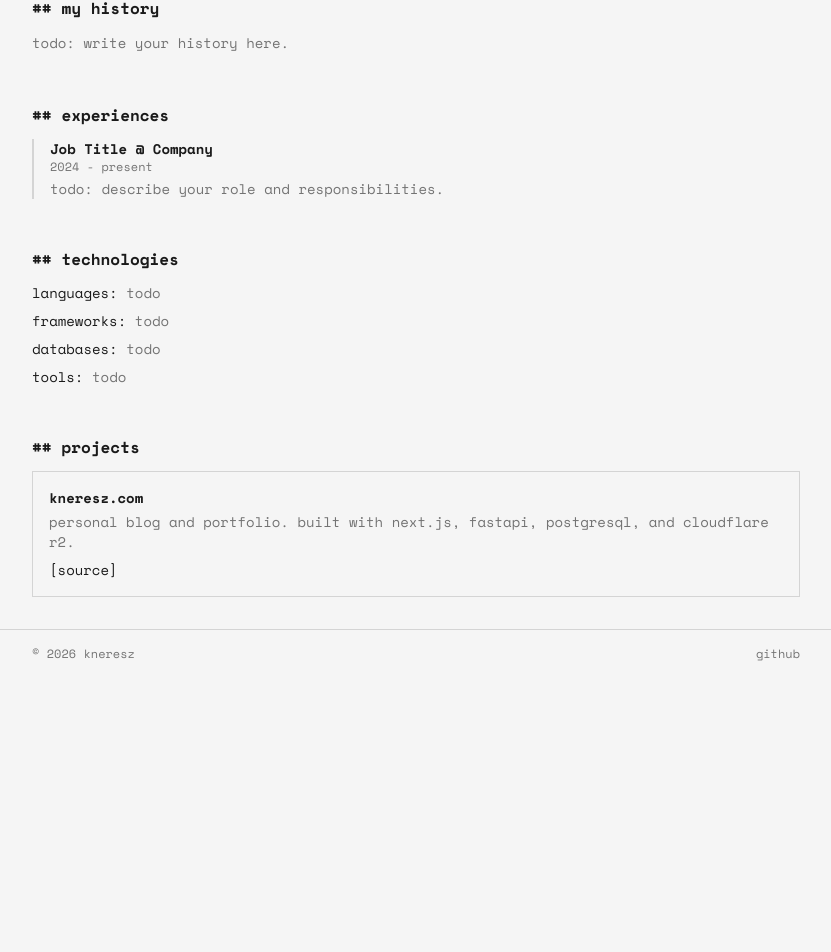
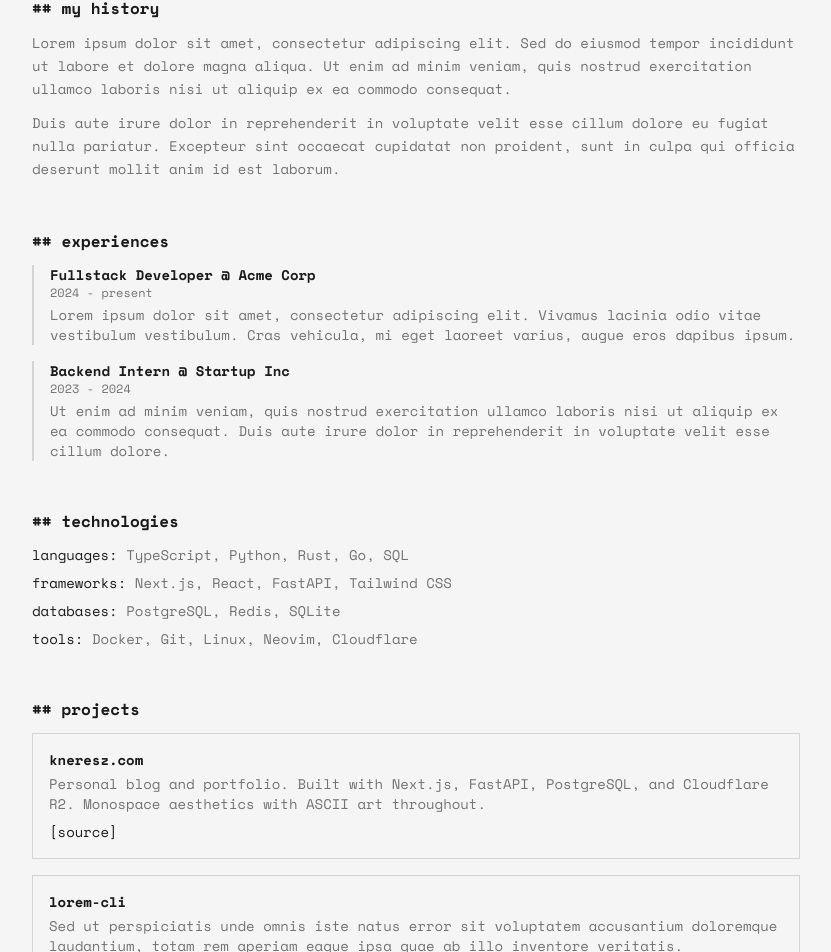
Before and after one commit to KNereSouza/client-kneresz, a Next.js app: page /about in a window 1280 px wide. Shown: the part 231-1183 px from the top of the page, without its empty margins (224-1055 px from the left). Before the commit the page ends 909 px from the top, so only its background shows below. Built offline with nearby package versions, Linux system fonts and the light colour scheme; no server answers.

Commit message:
docs: replace about page placeholders with lorem ipsum content

```diff
--- a/src/app/(blog)/about/page.tsx
+++ b/src/app/(blog)/about/page.tsx
@@ -28,7 +28,16 @@ export default function AboutPage() {
           </h2>
           <div className="text-muted text-xs sm:text-sm space-y-3 leading-relaxed">
             <p>
-              todo: write your history here.
+              Lorem ipsum dolor sit amet, consectetur adipiscing elit. Sed do
+              eiusmod tempor incididunt ut labore et dolore magna aliqua. Ut enim
+              ad minim veniam, quis nostrud exercitation ullamco laboris nisi ut
+              aliquip ex ea commodo consequat.
+            </p>
+            <p>
+              Duis aute irure dolor in reprehenderit in voluptate velit esse
+              cillum dolore eu fugiat nulla pariatur. Excepteur sint occaecat
+              cupidatat non proident, sunt in culpa qui officia deserunt mollit
+              anim id est laborum.
             </p>
           </div>
         </section>
@@ -40,9 +49,22 @@ export default function AboutPage() {
           </h2>
           <div className="text-muted text-xs sm:text-sm space-y-4">
             <div className="border-l-2 border-border pl-4">
-              <p className="text-fg font-bold">Job Title @ Company</p>
+              <p className="text-fg font-bold">Fullstack Developer @ Acme Corp</p>
               <p className="text-muted text-xs">2024 - present</p>
-              <p className="mt-1">todo: describe your role and responsibilities.</p>
+              <p className="mt-1">
+                Lorem ipsum dolor sit amet, consectetur adipiscing elit. Vivamus
+                lacinia odio vitae vestibulum vestibulum. Cras vehicula, mi eget
+                laoreet varius, augue eros dapibus ipsum.
+              </p>
+            </div>
+            <div className="border-l-2 border-border pl-4">
+              <p className="text-fg font-bold">Backend Intern @ Startup Inc</p>
+              <p className="text-muted text-xs">2023 - 2024</p>
+              <p className="mt-1">
+                Ut enim ad minim veniam, quis nostrud exercitation ullamco laboris
+                nisi ut aliquip ex ea commodo consequat. Duis aute irure dolor in
+                reprehenderit in voluptate velit esse cillum dolore.
+              </p>
             </div>
           </div>
         </section>
@@ -55,19 +77,19 @@ export default function AboutPage() {
           <div className="text-muted text-xs sm:text-sm space-y-2">
             <p>
               <span className="text-fg">languages:</span>{" "}
-              todo
+              TypeScript, Python, Rust, Go, SQL
             </p>
             <p>
               <span className="text-fg">frameworks:</span>{" "}
-              todo
+              Next.js, React, FastAPI, Tailwind CSS
             </p>
             <p>
               <span className="text-fg">databases:</span>{" "}
-              todo
+              PostgreSQL, Redis, SQLite
             </p>
             <p>
               <span className="text-fg">tools:</span>{" "}
-              todo
+              Docker, Git, Linux, Neovim, Cloudflare
             </p>
           </div>
         </section>
@@ -81,8 +103,25 @@ export default function AboutPage() {
             <div className="border border-border p-4">
               <p className="text-fg font-bold">kneresz.com</p>
               <p className="mt-1">
-                personal blog and portfolio. built with next.js, fastapi,
-                postgresql, and cloudflare r2.
+                Personal blog and portfolio. Built with Next.js, FastAPI,
+                PostgreSQL, and Cloudflare R2. Monospace aesthetics with ASCII
+                art throughout.
+              </p>
+              <a
+                href="https://github.com/KNereSouza"
+                target="_blank"
+                rel="noopener noreferrer"
+                className="text-fg hover:text-accent transition-colors mt-2 inline-block"
+              >
+                [source]
+              </a>
+            </div>
+            <div className="border border-border p-4">
+              <p className="text-fg font-bold">lorem-cli</p>
+              <p className="mt-1">
+                Sed ut perspiciatis unde omnis iste natus error sit voluptatem
+                accusantium doloremque laudantium, totam rem aperiam eaque ipsa
+                quae ab illo inventore veritatis.
               </p>
               <a
                 href="https://github.com/KNereSouza"
```
